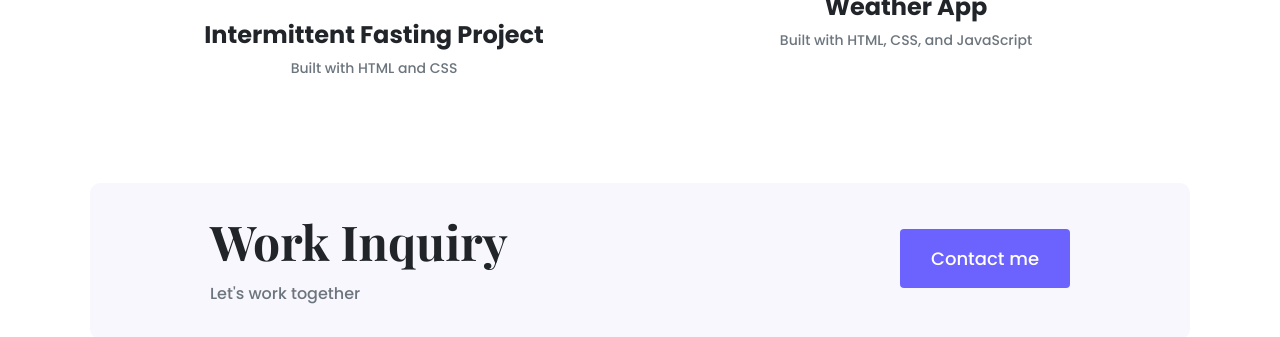
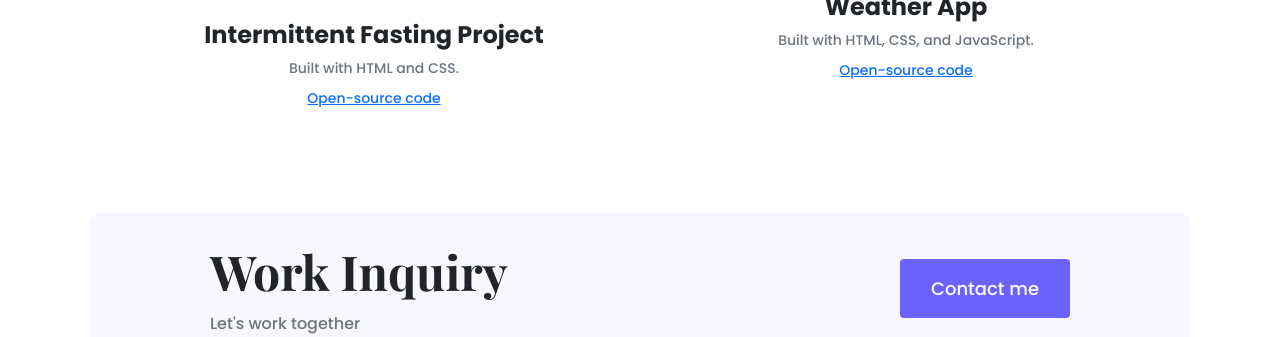
Before and after one commit to Nhenely/portfolio-project, a plain HTML site: page work.html in a window 1280 px wide. Shown: the part 763-1100 px from the top of the page. Drawn offline with nearby package versions, Linux system fonts and the light colour scheme.

Commit message:
Updated links to projects

```diff
--- a/work.html
+++ b/work.html
@@ -79,7 +79,16 @@
                 alt="Intermittent Fasting app preview"
             /></a>
             <h3 class="text-center">Intermittent Fasting Project</h3>
-            <p class="text-center text-muted">Built with HTML and CSS</p>
+            <p class="text-center text-muted">
+              Built with HTML and CSS.</br>
+
+              <a
+                href="https://github.com/Nhenely/intermittent.git"
+                target="blank"
+                title="GitHub code"
+                >Open-source code</a
+              >
+            </p>
           </div>
           <div class="col-md-6 mb-4">
             <a
@@ -93,7 +102,14 @@
             /></a>
             <h3 class="text-center">Weather App</h3>
             <p class="text-center text-muted">
-              Built with HTML, CSS, and JavaScript
+              Built with HTML, CSS, and JavaScript.
+            </br>
+              <a
+                href="https://github.com/Nhenely/weather-app-final.git"
+                target="blank"
+                title="GitHub code"
+                >Open-source code</a
+              >
             </p>
           </div>
         </div>
```
